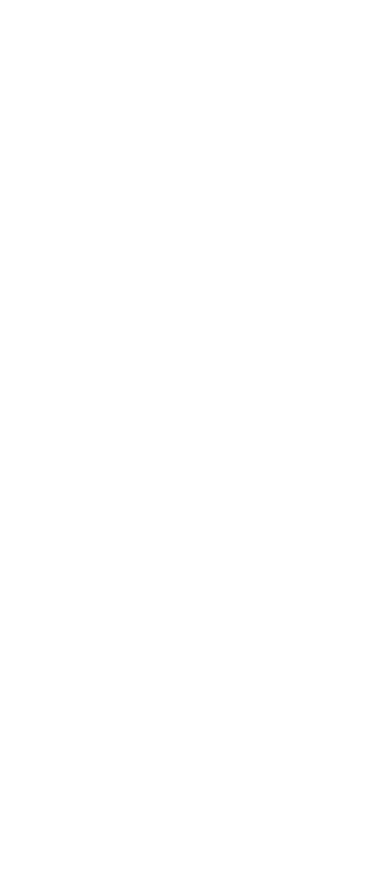
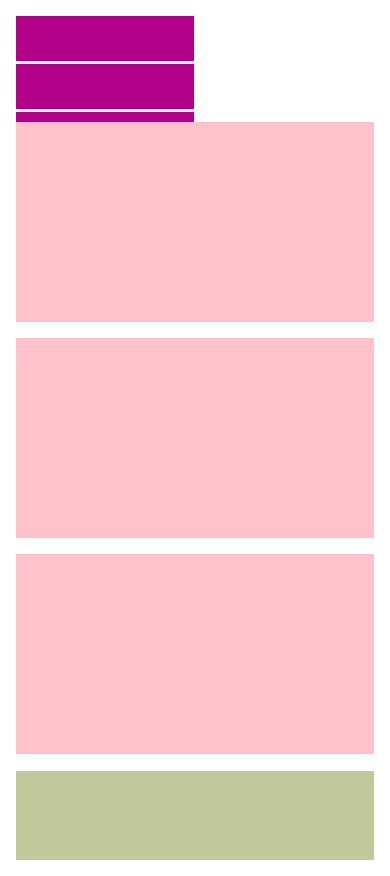
Before and after one commit to Fruzeek/Responsive-task, a plain HTML site: page Uppgift 2/index.html in a window 390 px wide. Before the commit the page ends 844 px from the top, so only its background shows below. Drawn offline with Linux system fonts and the light colour scheme.

Commit message:
Uppgift 2

```diff
--- a/Uppgift 2/index.html
+++ b/Uppgift 2/index.html
@@ -9,8 +9,22 @@
 </head>
 <body>
     <section class="container">
-        <header></header>
+        <header>
+            <aside class="header"></aside>
+            <aside class="header"></aside>
+            <aside class="header"></aside>
+            <aside class="header"></aside>
+        </header>
 
+        <main>
+            <aside class="main-box"></aside>
+            <aside class="main-box"></aside>
+            <aside class="main-box"></aside>
+        </main>
+
+
+
+        <footer></footer>
     </section>
 </body>
 </html>
--- a/Uppgift 2/style.css
+++ b/Uppgift 2/style.css
@@ -0,0 +1,74 @@
+* {
+    box-sizing: border-box;
+    margin: 0;
+}
+
+
+
+.container {
+    min-height: 100vh;
+    min-width: 50vw;
+    display: grid;
+    grid-template-columns: 25% 1fr 25%;
+    grid-template-rows: 1fr 75% 1fr ;
+    gap: 1rem;
+    margin: 1rem;
+    grid-template-areas:
+    "header header header"
+    "main main main"
+    "footer footer footer";
+    background-color: white;
+
+}
+
+header {
+    display: flex;
+    gap: .5rem;
+    grid-area: header;
+    }
+
+.header {
+    background-color: rgb(179,0,139);
+    width: 25%;
+}
+
+main {
+    display: flex;
+    gap: .5rem;
+    grid-area: main;
+}
+
+.main-box {
+    background-color: rgb(255,193,202);
+    width: 33.33%;
+}
+
+footer {
+    display: flex;
+    grid-area: footer;
+    background-color: rgb(193,200,155);
+}
+
+@media screen and (max-width: 600px) {
+
+    header {
+        flex-flow: row wrap;
+        gap: .2rem;
+    }
+
+    .header {
+        width: 49.6%;
+        height: 50%;
+    }
+
+    main {
+        flex-direction: column;
+        gap: 1rem;
+    }
+
+    .main-box {
+        height: 33%;
+        width: 100%;
+    }
+
+}
```
Also changed, not shown: Uppgift 1/index.html (+1 -1 lines).
